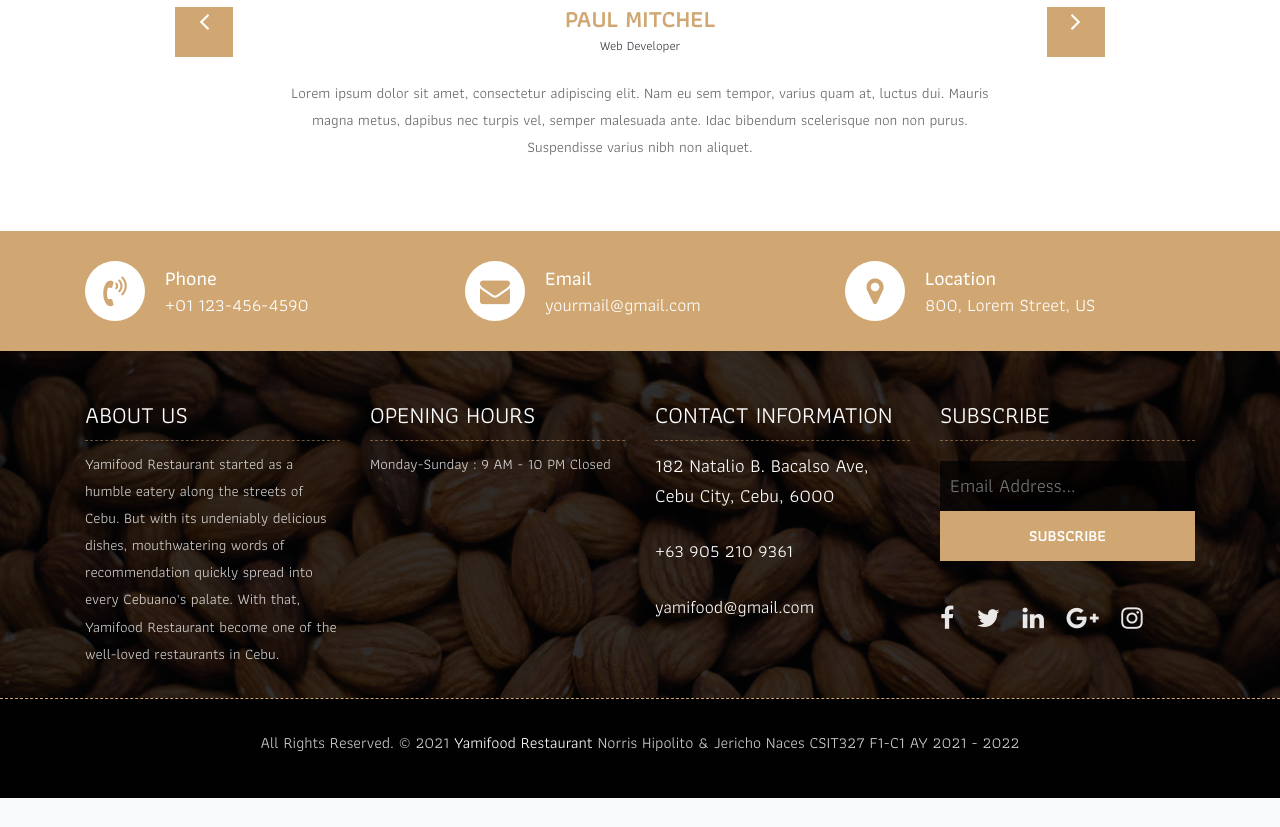
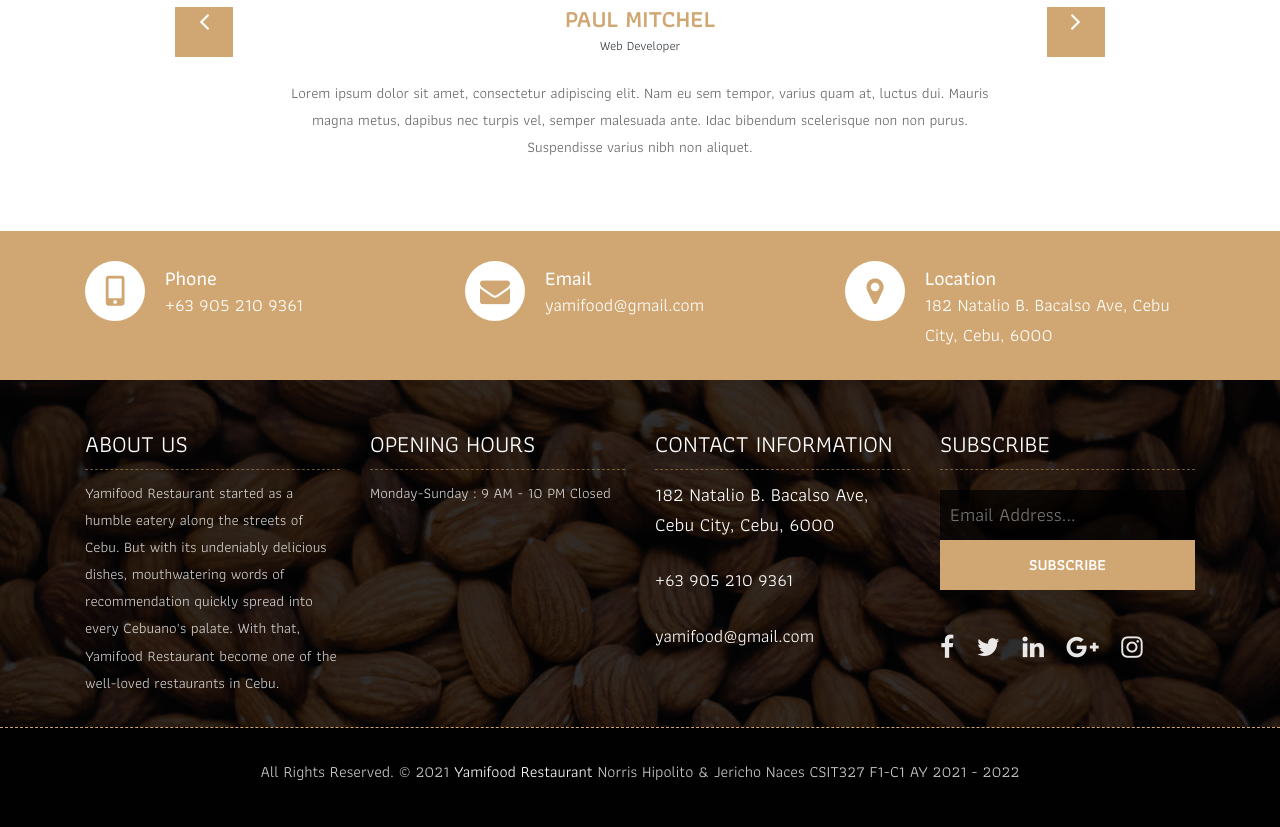
Before and after one commit to norrisasd/OnlineFoodOrderingSystem, a Django app: page /menu in a window 1280 px wide. Shown: the part 2299-3126 px from the top of the page. Before the commit the page ends 3097 px from the top, so only its background shows below. Run offline with Django 3.2, Linux system fonts and the light colour scheme; some libraries are stand-ins or nearby versions; some web fonts are replaced.

Commit message:
Moved 'contact info' to footer

```diff
--- a/OnlineFoodOrderingSystem/YamiFood/templates/components/footer.html
+++ b/OnlineFoodOrderingSystem/YamiFood/templates/components/footer.html
@@ -1,4 +1,41 @@
-<footer class="footer-area bg-f">
+<footer>
+    <!-- Start Contact info -->
+	<div class="contact-imfo-box">
+		<div class="container">
+			<div class="row">
+				<div class="col-md-4">
+					<i class="fas fa-mobile-alt"></i>
+					<div class="overflow-hidden">
+						<h4>Phone</h4>
+						<p class="lead">
+							+63 905 210 9361
+						</p>
+					</div>
+				</div>
+				<div class="col-md-4">
+					<i class="fa fa-envelope"></i>
+					<div class="overflow-hidden">
+						<h4>Email</h4>
+						<p class="lead">
+							yamifood@gmail.com
+						</p>
+					</div>
+				</div>
+				<div class="col-md-4">
+					<i class="fa fa-map-marker"></i>
+					<div class="overflow-hidden">
+						<h4>Location</h4>
+						<p class="lead">
+							182 Natalio B. Bacalso Ave, Cebu City, Cebu, 6000
+						</p>
+					</div>
+				</div>
+			</div>
+		</div>
+	</div>
+	<!-- End Contact info -->
+
+    <div class="footer-area bg-f">
         <div class="container">
             <div class="row">
                 <div class="col-lg-3 col-md-6">
@@ -55,5 +92,5 @@
                 </div>
             </div>
         </div>
-
+    </div>
 </footer>
--- a/OnlineFoodOrderingSystem/YamiFood/templates/pages/menu.html
+++ b/OnlineFoodOrderingSystem/YamiFood/templates/pages/menu.html
@@ -230,42 +230,6 @@
 	</div>
 	<!-- End Customer Reviews -->
 
-	<!-- Start Contact info -->
-	<div class="contact-imfo-box">
-		<div class="container">
-			<div class="row">
-				<div class="col-md-4">
-					<i class="fa fa-volume-control-phone"></i>
-					<div class="overflow-hidden">
-						<h4>Phone</h4>
-						<p class="lead">
-							+01 123-456-4590
-						</p>
-					</div>
-				</div>
-				<div class="col-md-4">
-					<i class="fa fa-envelope"></i>
-					<div class="overflow-hidden">
-						<h4>Email</h4>
-						<p class="lead">
-							yourmail@gmail.com
-						</p>
-					</div>
-				</div>
-				<div class="col-md-4">
-					<i class="fa fa-map-marker"></i>
-					<div class="overflow-hidden">
-						<h4>Location</h4>
-						<p class="lead">
-							800, Lorem Street, US
-						</p>
-					</div>
-				</div>
-			</div>
-		</div>
-	</div>
-	<!-- End Contact info -->
-
 	<!-- Start Footer -->
 	{% include "../components/footer.html" %}
 	<!-- End Footer -->
```
Also changed, not shown: OnlineFoodOrderingSystem/YamiFood/templates/pages/about.html (+0 -36 lines), OnlineFoodOrderingSystem/YamiFood/templates/pages/contact.html (+0 -36 lines), OnlineFoodOrderingSystem/YamiFood/templates/pages/dashboard.html (+0 -36 lines), OnlineFoodOrderingSystem/YamiFood/templates/pages/features.html (+0 -36 lines), OnlineFoodOrderingSystem/YamiFood/templates/pages/index.html (+1 -35 lines). Lines whose indentation alone changed are shown as unchanged.
